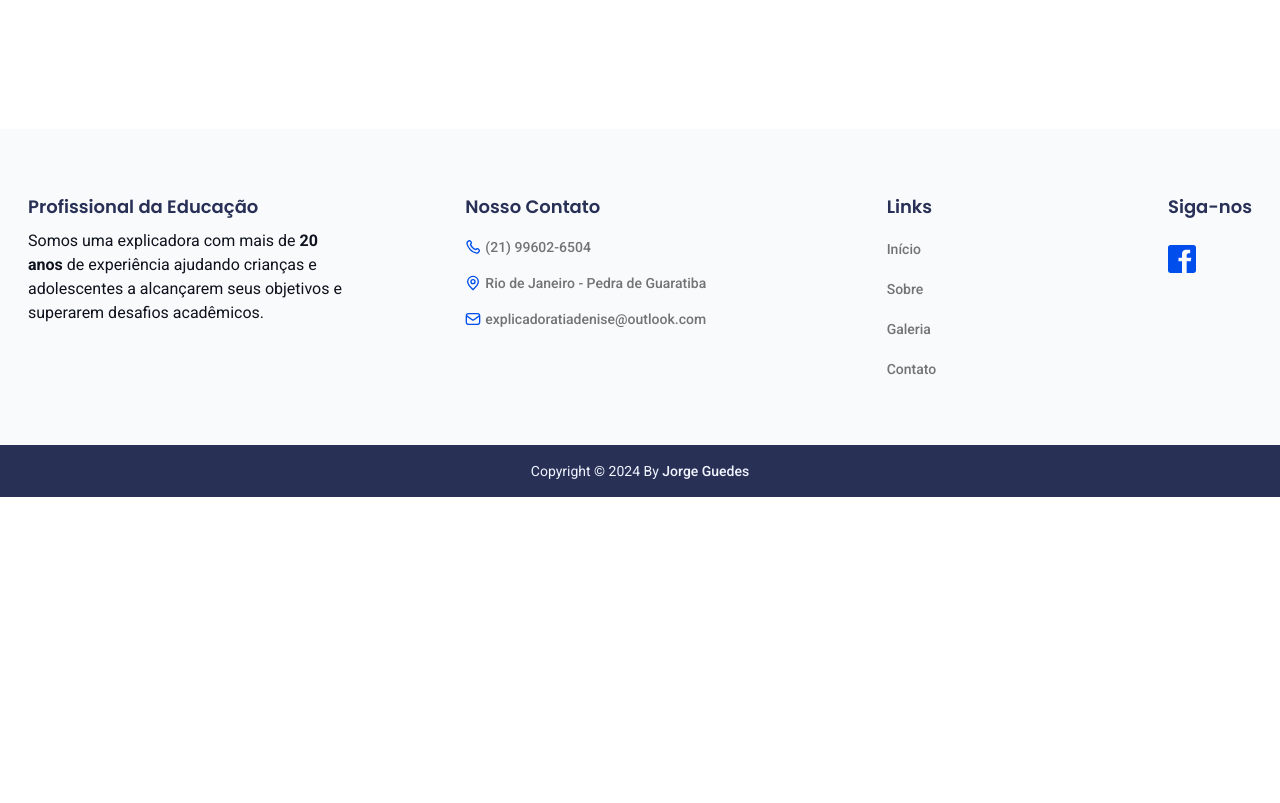
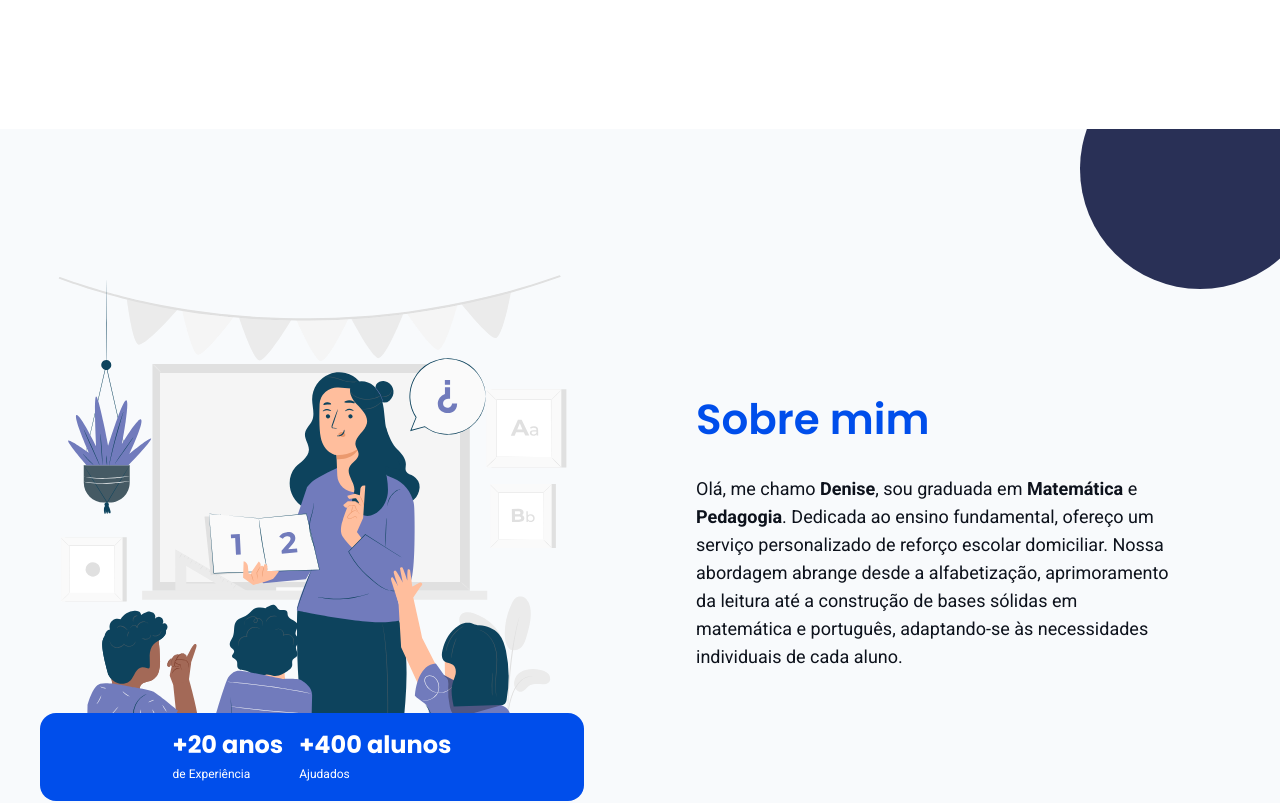
Before and after one commit to jorgeguedess/nextjs-explicadora, a Next.js app: page / in a window 1280 px wide. Shown: the part 1104-1907 px from the top of the page. Before the commit the page ends 1601 px from the top, so only its background shows below. Built offline with nearby package versions, Linux system fonts and the light colour scheme.

Commit message:
feat: add Section About component

```diff
--- a/src/app/(home)/page.tsx
+++ b/src/app/(home)/page.tsx
@@ -1,11 +1,13 @@
 import { SectionChoice } from "@/components/section-choice";
 import { Slider } from "./components/slider";
+import { SectionAbout } from "@/components/section-about";
 
 export default function Home() {
   return (
     <>
       <Slider />
       <SectionChoice />
+      <SectionAbout />
     </>
   );
 }
--- /dev/null
+++ b/src/components/section-about.tsx
@@ -0,0 +1,46 @@
+import Image from "next/image";
+import { Section } from "@/components/section";
+
+export const SectionAbout = () => {
+  return (
+    <Section className="relative overflow-hidden bg-popover">
+      <div className="container grid grid-cols-1 items-start justify-end gap-8 md:grid-cols-2 md:items-center lg:gap-x-28">
+        <div className="md:order-1 md:max-w-[30rem]">
+          <h3 className="mb-6 font-title text-[clamp(1.875rem,5vw,2.625rem)] text-primary">
+            Sobre mim
+          </h3>
+          <p className="text-base md:text-lg">
+            Olá, me chamo <strong>Denise</strong>, sou graduada em{" "}
+            <strong>Matemática</strong> e <strong>Pedagogia</strong>. Dedicada
+            ao ensino fundamental, ofereço um serviço personalizado de reforço
+            escolar domiciliar. Nossa abordagem abrange desde a alfabetização,
+            aprimoramento da leitura até a construção de bases sólidas em
+            matemática e português, adaptando-se às necessidades individuais de
+            cada aluno.
+          </p>
+        </div>
+        <div className="relative">
+          <Image
+            src={"/about.svg"}
+            alt="Ilustração de uma professora ensinando sobre os números aos alunos"
+            sizes="100vw"
+            width={0}
+            height={0}
+            className="w-full"
+          />
+          <div className="absolute bottom-0 flex w-full flex-wrap items-center justify-center gap-4 rounded-2xl bg-primary px-5 py-4 text-primary-foreground">
+            <div>
+              <h4 className="font-title text-2xl font-bold">+20 anos</h4>
+              <span className="text-[0.75rem]">de Experiência</span>
+            </div>
+            <div>
+              <h4 className="font-title text-2xl font-bold">+400 alunos</h4>
+              <span className="text-[0.75rem]">Ajudados</span>
+            </div>
+          </div>
+        </div>
+      </div>
+      <span className="absolute -right-10 -top-20 hidden size-[15rem] rounded-full bg-footer lg:block"></span>
+    </Section>
+  );
+};
```
